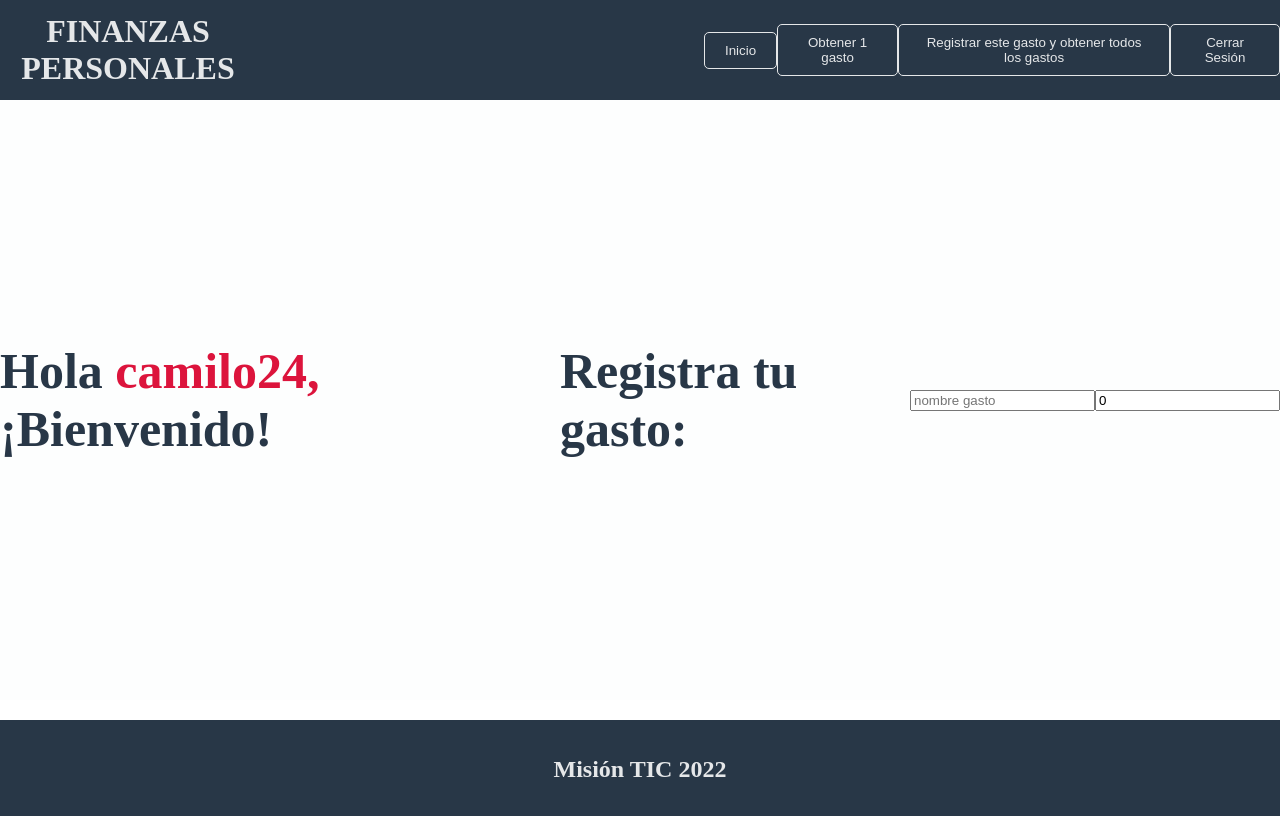
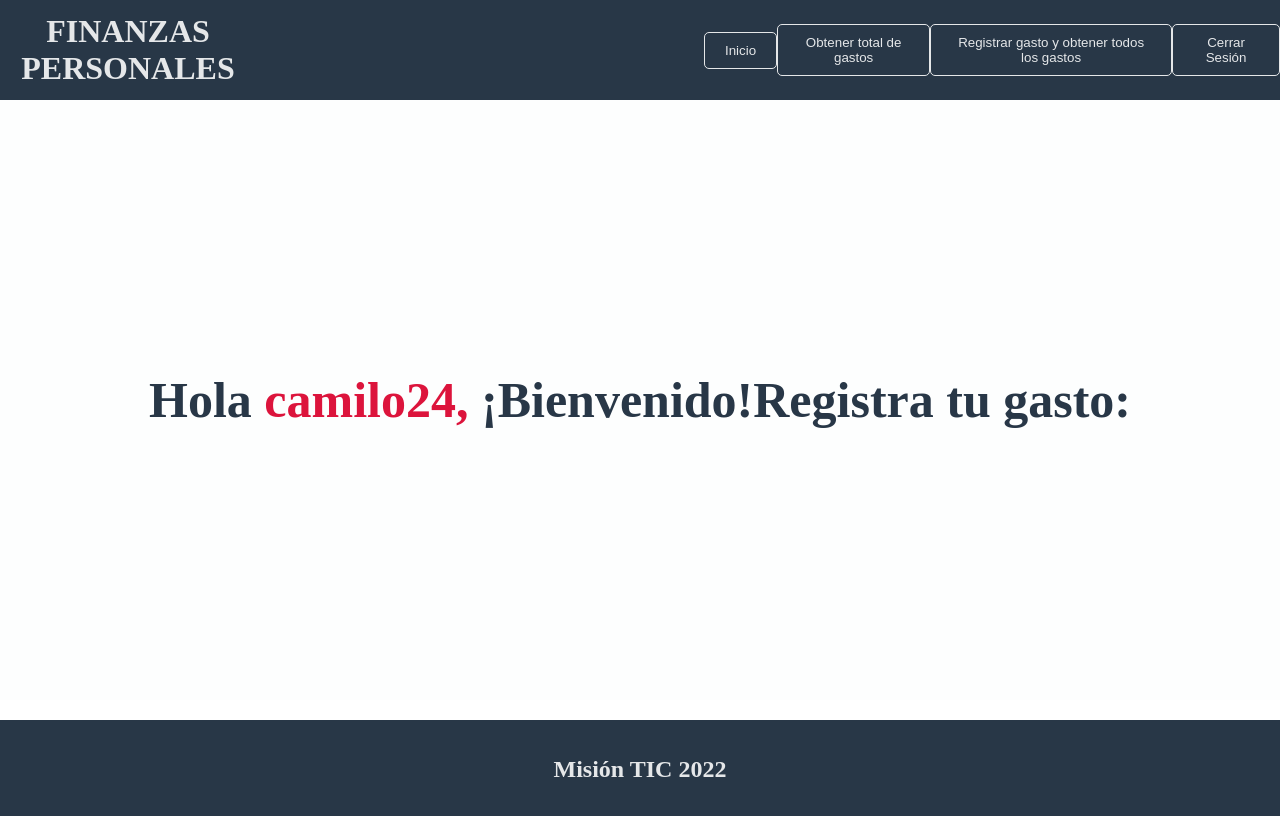
Before and after one commit to Nabalrog/finanzaspersonalesapp, a Vue app: page / in a window 1280 px wide. Shown: the top 816 px of the page. Built offline with nearby package versions, Linux system fonts and the light colour scheme.

Commit message:
actualizacion gastos

```diff
--- a/src/App.vue
+++ b/src/App.vue
@@ -5,8 +5,8 @@
       <h1>FINANZAS PERSONALES</h1>
       <nav>
         <button v-on:click="init" v-if="is_auth" > Inicio </button>
-        <button v-on:click="getBalance" v-if="is_auth"> Obtener 1 gasto</button>
-        <button v-on:click="getGastos" v-if="is_auth" > Registrar este gasto y obtener todos los gastos </button>
+        <button v-on:click="getBalance" v-if="is_auth"> Obtener total de gastos</button>
+        <button v-on:click="getGastos" v-if="is_auth" > Registrar gasto y obtener todos los gastos </button>
         <button v-if="is_auth" >Cerrar Sesión</button>
       </nav>
     </div>
@@ -51,7 +51,7 @@ methods: {
 
       getGastos: function(){
         if(this.$route.name != "Gastos"){
-          let username = localStorage.getItem("current_username")
+
          this.$router.push({name: "Gastos"})
         }
       },
--- a/src/components/Gastos.vue
+++ b/src/components/Gastos.vue
@@ -1,6 +1,10 @@
 <template>
   <div id="Gastos">
     <span>tu gasto fue {{ detail }}</span>
+    <input v-model="nombreGasto" placeholder="nombre gasto" />
+
+    <input v-model.number="valor" type="number" placeholder="valor" />
+    <button v-on:click="GuardarGasto" > Registrar este gasto y obtener todos los gastos </button>
   </div>
 </template>
 
@@ -10,18 +14,23 @@ export default {
   name: "Gastos",
   data: function () {
     return {
-      body: { nombreGasto: "elefante", valor: 23444 },
+      nombreGasto: "elefante",
+      valor: 23444,
 
       detail: 0,
     };
   },
-
-  created: function () {
+methods:{
+  GuardarGasto: function () {
     this.Gastos = this.$route.params.Gastos;
 
-    let self = this;
+    let bodyIn = {
+      nombreGasto: this.nombreGasto,
+      valor: this.valor,
+    };
+   var self = this;
     axios
-      .post("http://finanzaspersonalesapi.herokuapp.com/DataIn/", this.body)
+      .post("http://finanzaspersonalesapi.herokuapp.com/DataIn/", bodyIn)
       .then((result) => {
         self.detail = result.data;
       })
@@ -29,9 +38,8 @@ export default {
         alert("ERROR Servidor" + error);
       });
   },
-
-  beforeCreate: function () {},
-};
+}
+}
 </script>
 
 <style>
--- a/src/components/User.vue
+++ b/src/components/User.vue
@@ -5,9 +5,7 @@
       Registra tu gasto:
     </h2>
 
-    <input v-model="nombreGasto" placeholder="nombre gasto">
 
-<input v-model.number="valor" type="number" placeholder="valor">
     </div>
 </template>
 
```
